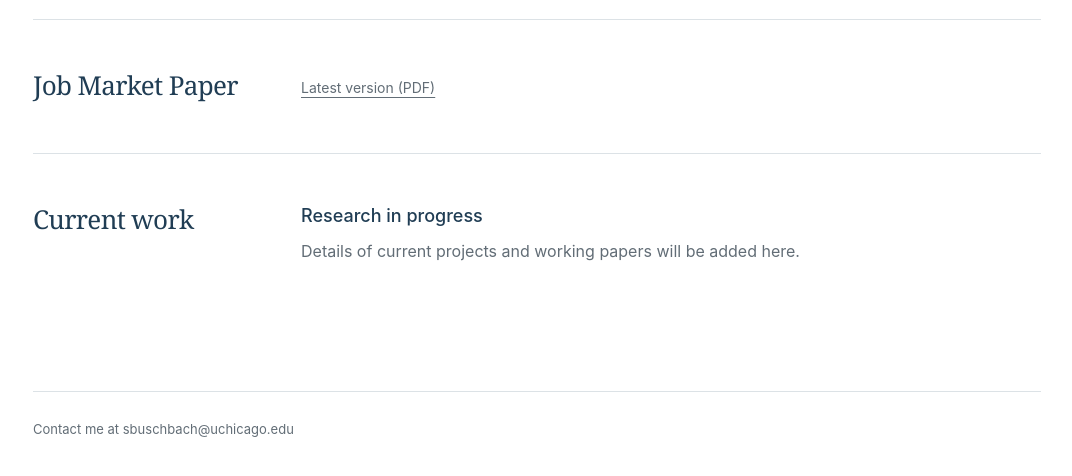
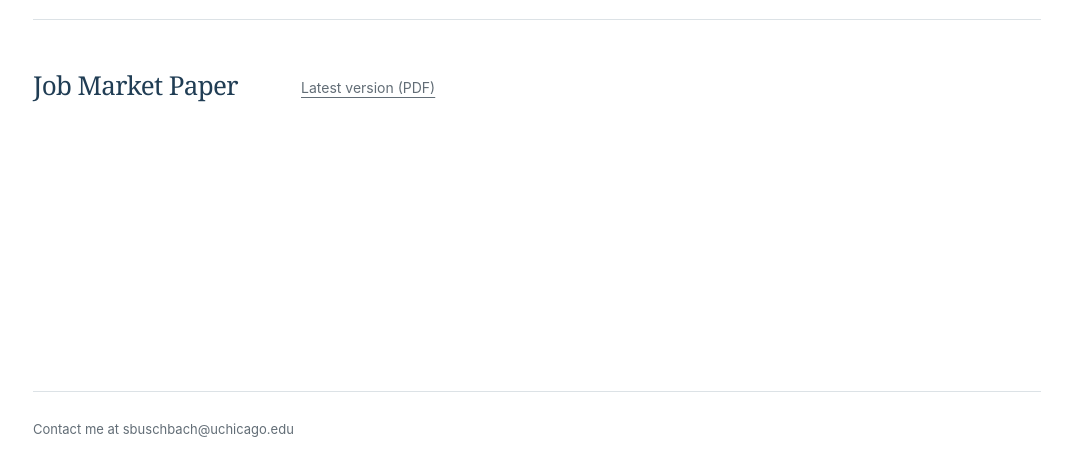
Before and after one commit to stevenbuschbach/stevenbuschbach.github.io, a plain HTML site: page research.html in a window 1280 px wide. Shown: the part 322-798 px from the top of the page, without its empty margins (103-1175 px from the left). Drawn offline with Linux system fonts and the light colour scheme.

Commit message:
Remove placeholder text from Research page
Drop the 'Research in progress' filler under Current work; keep the
section and paper template commented out for future use.

Co-Authored-By: Claude Opus 5.5 <noreply@anthropic.com>
Claude-Session: https://claude.ai/code/session_01RQKHKdCoDC8zDKC7ZGjgw4

```diff
--- a/research.html
+++ b/research.html
@@ -35,12 +35,10 @@
           </div>
         </section>
 
+        <!-- CURRENT WORK SECTION — uncomment and duplicate one article per real paper:
         <section class="content-section" id="research" aria-labelledby="research-heading">
           <div class="section-label"><h2 id="research-heading">Current work</h2></div>
           <div class="section-content">
-            <h3>Research in progress</h3>
-            <p>Details of current projects and working papers will be added here.</p>
-            <!-- PAPER TEMPLATE — duplicate one article per real paper:
             <article class="paper">
               <h3>Paper title</h3>
               <p class="paper-meta">With coauthor names · Working paper, year</p>
@@ -48,9 +46,9 @@
               <div class="paper-links"><a href="./assets/paper.pdf">Paper (PDF)</a></div>
               <details><summary>Abstract</summary><p>Full abstract here.</p></details>
             </article>
-            -->
           </div>
         </section>
+        -->
       </main>
 
       <footer class="site-footer">
```
